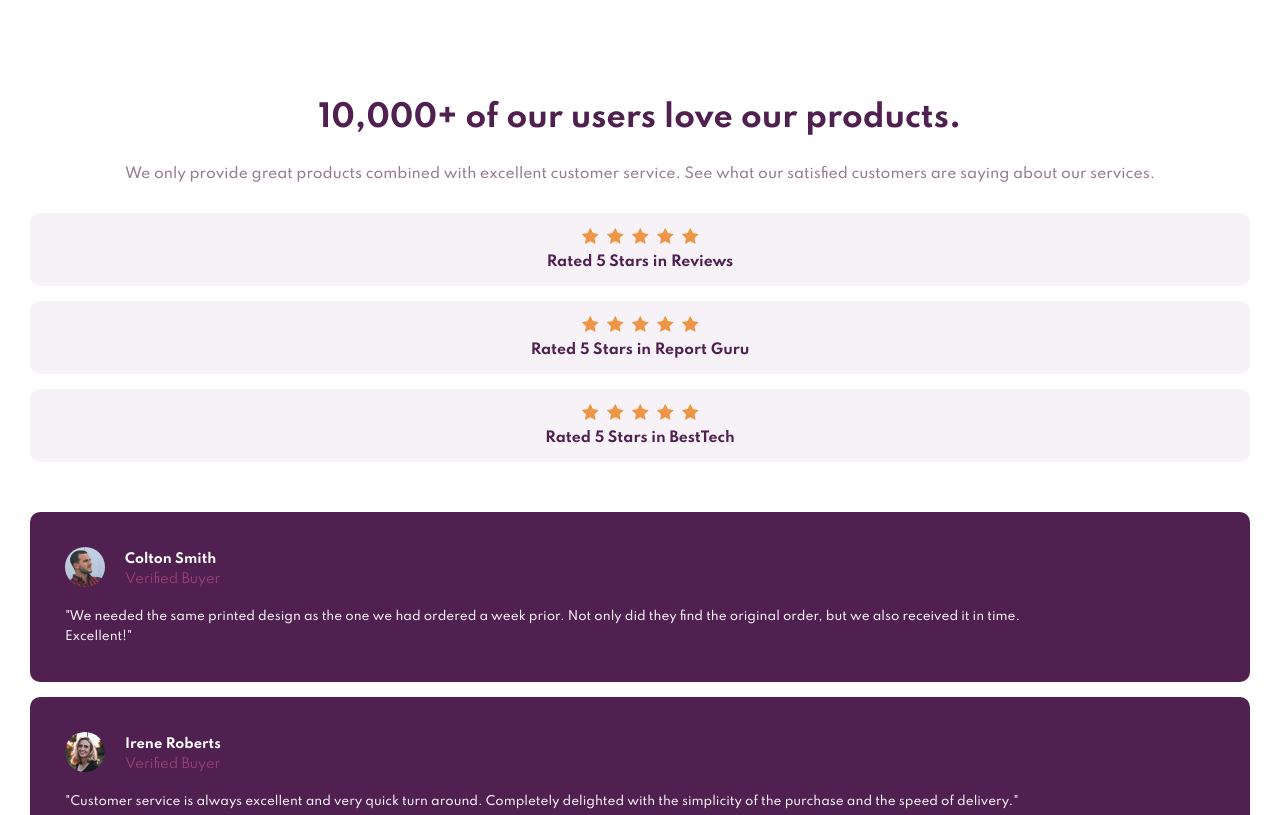
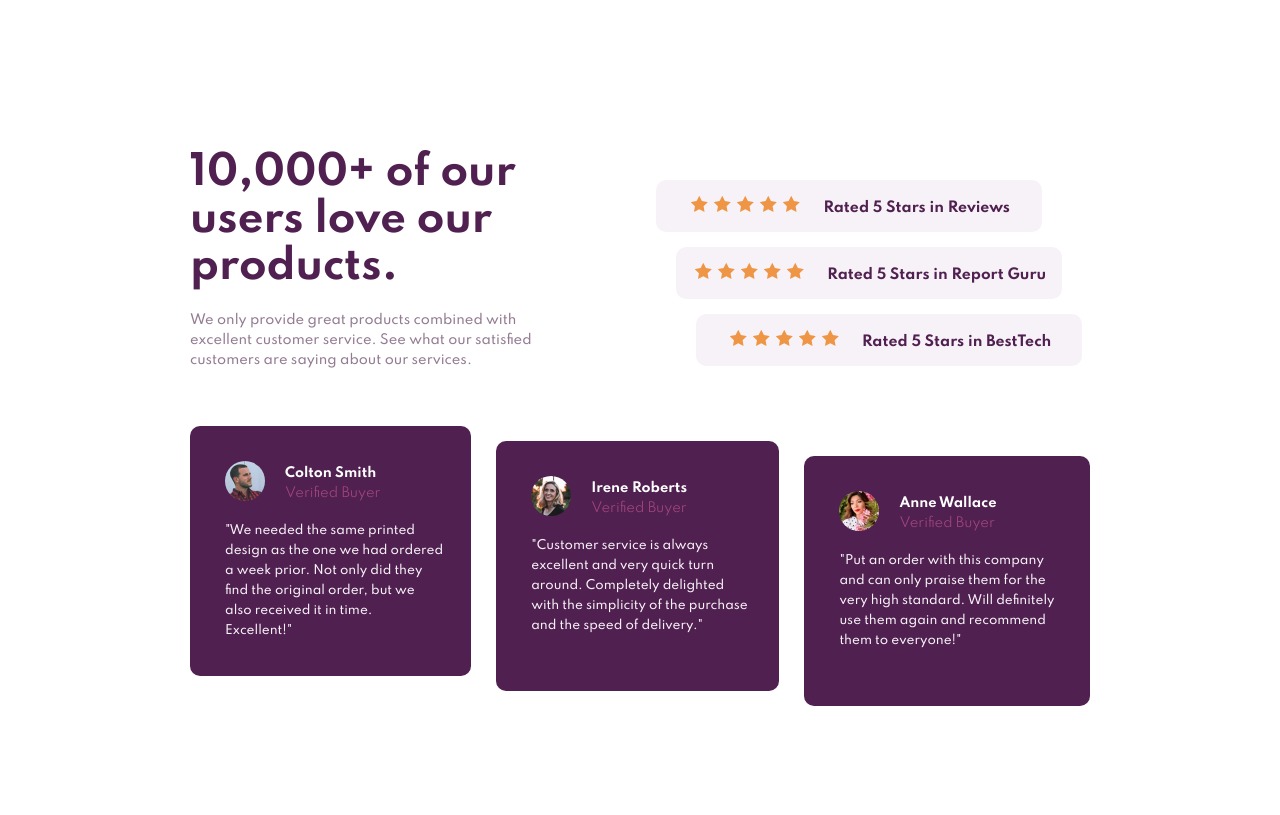
Before and after one commit to gusanchedev/prj-06-social-proof-section, a plain HTML site: page index.html in a window 1280 px wide. Shown: the top 815 px of the page. Drawn offline with Linux system fonts and the light colour scheme.

Commit message:
Add styles for responsive in 1440px+ screens

```diff
--- a/style.css
+++ b/style.css
@@ -86,3 +86,113 @@ h2 {
   line-height: 20px;
   padding-top: 15px;
 }
+
+@media (min-width:1024px) {
+  .container {
+    display: grid;
+    grid-template-columns: 3;
+    grid-template-rows: 2;
+    gap: 25px;
+    margin: 150px 180px 150px;
+    position: relative;
+  }
+  h1 {
+    grid-column: 1 / 3;
+    grid-row: 1 / 2;
+    text-align: left;
+    max-width: 60%;
+    font-size: 40px;
+  }
+  h2 {
+    grid-column: 1 / 3;
+    grid-row: 1 / 2;
+    text-align: left;
+    max-width: 60%;
+    font-size: 13px;
+    margin-top: 160px;
+    line-height: 20px;
+    font-weight: 500;
+  }
+  .ratings {
+    grid-column: 2 / 4;
+    grid-row: 1 / 2;
+  }
+  .rating-box {
+    max-width: 65%;
+    padding-right: 10px;
+    padding-left: 10px;
+  }
+  .rating-box .stars-container {
+    display: inline-block;
+    justify-self: end;
+  }
+  .stars-container img {
+    margin: 0 3px;
+  }
+  .rating-box p {
+    display: inline-block;
+    margin-left: 20px;
+  }
+  .rating-box:nth-of-type(1) {
+    position: relative;
+    left: 160px;
+    top: 30px;
+  }
+  .rating-box:nth-of-type(2) {
+    position: relative;
+    left: 180px;
+    top: 30px;
+  }
+  .rating-box:nth-of-type(3) {
+    position: relative;
+    left: 200px;
+    top: 30px;
+  }
+  .testimonial {
+    padding-right: 28px;
+    margin-top: 50px;
+  }
+  .testimonial:nth-of-type(1) {
+    grid-column: 1 / 2;
+    grid-row: 2 / 3;
+    position: relative;
+    bottom: 50px;
+  }
+  .testimonial:nth-of-type(2) {
+    grid-column: 2 / 3;
+    grid-row: 2 / 3;
+    position: relative;
+    bottom: 35px;
+  }
+  .testimonial:nth-of-type(3) {
+    grid-column: 3 / 4;
+    grid-row: 2 / 3;
+    position: relative;
+    bottom: 20px;
+  }
+}
+@media (min-width:1440px) {
+
+  .rating-box {
+    max-width: 65%;
+    padding-right: 10px;
+    padding-left: 10px;
+  }
+
+  .rating-box:nth-of-type(1) {
+    position: relative;
+    left: 160px;
+    top: 30px;
+  }
+  .rating-box:nth-of-type(2) {
+    position: relative;
+    left: 200px;
+    top: 30px;
+  }
+  .rating-box:nth-of-type(3) {
+    position: relative;
+    left: 240px;
+    top: 30px;
+  }
+
+}
```
